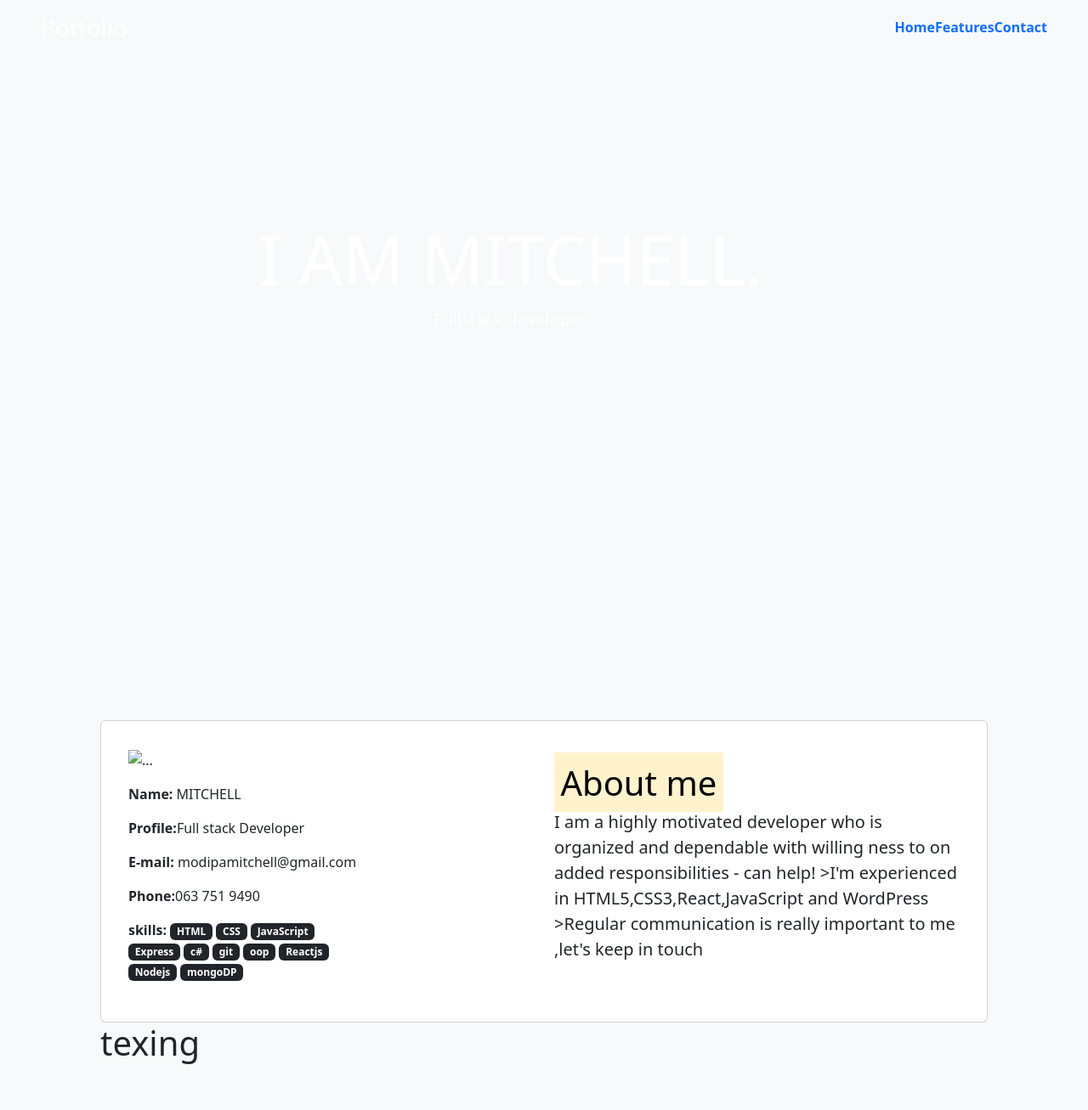
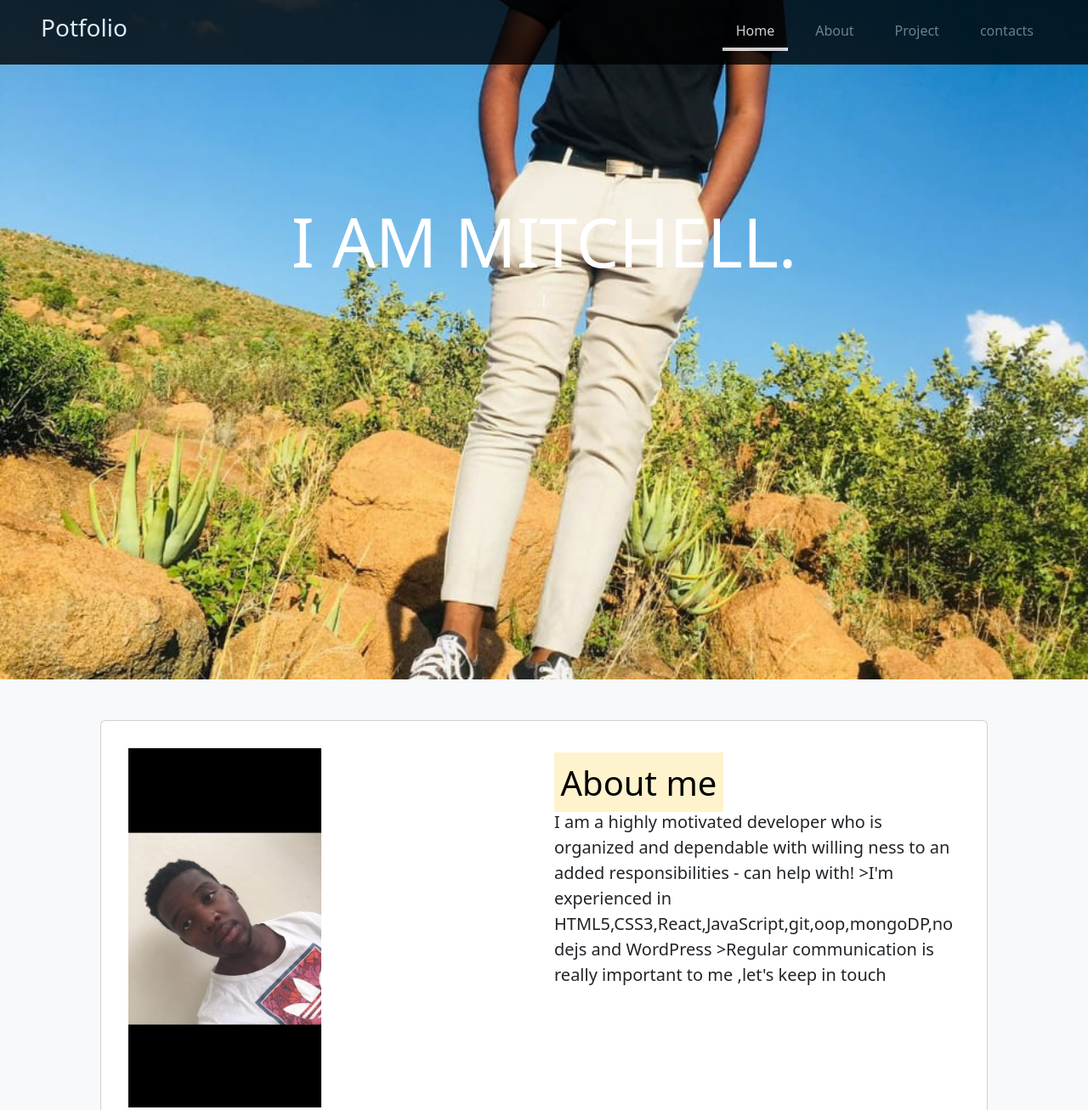
Before and after one commit to modipa/zaio-bootstrap-portfolio, a plain HTML site: page index.html in a window 1280 px wide. Shown: the top 1307 px of the page at 85% size. Drawn offline with nearby package versions, Linux system fonts and the light colour scheme; a script that the page names is missing.

Commit message:
last update

```diff
--- a/index.html
+++ b/index.html
@@ -19,33 +19,38 @@
 <link href="https://cdn.jsdelivr.net/npm/bootstrap@5.3.0/dist/css/bootstrap.min.css" rel="stylesheet">
 
     <!-- Custom styles for this template -->
-    <link href="cover.css" rel="stylesheet">
+    <link href="style.css" rel="stylesheet">
+
   </head>
+
   <body class="bg-light">
 
+    <header class="px-5 p-3 text-white fixed-top ">
+      <div>
+        <h3 class="float-md-start text-center">Potfolio</h3>
+        <nav class="nav nav-masthead justify-content-center float-md-end">
+          <a class="nav-link active" aria-current="page" href="#">Home</a>
+          <a class="nav-link" href="#about-us">About</a>
+          <a class="nav-link" href="#Projects">Project</a>
+          <a class="nav-link" href="#contacts">contacts</a>
+        </nav>
+      </div>
+    </header>
 
-<div class="banner-wrap vh-100 text-white">
+
+ <div class="banner-wrap vh-100 vw-100 text-white">
   <div class="ovarlay"></div>
 
-  <header class="px-5 p-3 text-white">
-    <div>
-      <h3 class="float-md-start text-center">Potfolio</h3>
-      <nav class="nav nav-masthead justify-content-center float-md-end">
-        <a class="nav-link fw-bold py-1 px-0 active" aria-current="page" href="#">Home</a>
-        <a class="nav-link fw-bold py-1 px-0" href="#">Features</a>
-        <a class="nav-link fw-bold py-1 px-0" href="#">Contact</a>
-      </nav>
-    </div>
-  </header>
+
 
   <main class="d-flex flex-column align-items-center justify-content-center h-75 text-center">
     <h1 class="display-1">I AM MITCHELL.</h1>
-    <p class="lead">Fullstack developer.</p>
+    <span id="typed" class="lead"></span>
 
   </main>
 </div>
 
-<section>
+<section id="about-us">
   <div class="container p-5">
     <div class="card">
       <div class="card-body p-3">
@@ -77,9 +82,9 @@
           </div>
           <div class="col-md-6 mt-3">
             <h1 class="text-center text-md-start"><mark>About me</mark></h1>
-            <p class="lead">I am a highly motivated developer who is organized and dependable with willing ness to on added responsibilities - can help!
+            <p class="lead">I am a highly motivated developer who is organized and dependable with willing ness to an added responsibilities - can help with!
 
-              >I'm experienced in HTML5,CSS3,React,JavaScript and WordPress
+              >I'm experienced in HTML5,CSS3,React,JavaScript,git,oop,mongoDP,nodejs and WordPress
 
               >Regular communication is really important to me ,let's keep in touch</p>
           </div>
@@ -91,8 +96,8 @@
   </div>
 </section>
 
-<section>
-  <div class="container p-3">
+<section id="Projects">
+  <div class="container px-5 p-3">
     <h1 class="text-center"><mark>Projects</mark></h1>
     <div class="row">
       <div class="col-md-4 mt-3">
@@ -113,7 +118,8 @@
           <div class="card-body">
             <h5 class="card-title">YouTube </h5>
             <p class="card-text">Bult this with HTML & CSS </p>
-            <a href="#" target="_blank" class="btn btn-primary">Go somewhere</a>
+            <a href="https://effervescent-scone-7055d9.netlify.app" target="_blank" class="btn btn-primary">View Webside</a>
+            <a href="#" class="btn btn-outline-dark"><i class="bi bi-code-slash"></i></a>
           </div>
         </div>
       </div>
@@ -124,7 +130,8 @@
           <div class="card-body">
             <h5 class="card-title">git</h5>
             <p class="card-text">Bult this with HTML & CSS </p>
-            <a href="#" class="btn btn-primary">Go somewhere</a>
+            <a href="https://friendly-gelato-4f912a.netlify.app/" target="_blank" class="btn btn-primary">View Webside</a>
+            <a href="#" class="btn btn-outline-dark"><i class="bi bi-code-slash"></i></a>
           </div>
         </div>
       </div>
@@ -135,7 +142,8 @@
           <div class="card-body">
             <h5 class="card-title">Twitter</h5>
             <p class="card-text">Bult this with HTML & CSS </p>
-            <a href="#" class="btn btn-primary">Go somewhere</a>
+            <a href="https://comfy-faloodeh-8bc7ee.netlify.app" target="_blank" class="btn btn-primary">View Webside</a>
+            <a href="#" class="btn btn-outline-dark"><i class="bi bi-code-slash"></i></a>
           </div>
         </div>
       </div>
@@ -146,7 +154,8 @@
           <div class="card-body">
             <h5 class="card-title">calculartar</h5>
             <p class="card-text">Bult this with HTML & CSS </p>
-            <a href="#" class="btn btn-primary">Go somewhere</a>
+            <a href="https://friendly-gelato-4f912a.netlify.app/" target="_blank" class="btn btn-primary">View Webside</a>
+            <a href="#" class="btn btn-outline-dark"><i class="bi bi-code-slash"></i></a>
           </div>
         </div>
       </div>
@@ -156,7 +165,7 @@
 </section>
 
 
-<section>
+<section id="contacts">
   <div class="container p-5">
     <div class="card p-3">
       <div class="card-body px-5 text-center">
@@ -189,5 +198,30 @@
   </div>
 </section>
 
+<script>
+  window.addEventListener("scroll", () => {
+    const header = document.querySelector("header")
+    header.classList.toggle("scrolling", window.scrolly > 0)
+
+  })
+</script>
+
+<footer class="bg-dark text-center text-white">
+  <div class="container p-3">
+    <p>Developed by MITCH</p>
+
+  </div>
+</footer>
+
+<script src="https://unpkg.com/typed.js@2.0.16/dist/typed.umd.js"></script>
+<script>
+  var typed = new Typed('#typed', {
+    strings: ['Fullstack developer.', 'Coding instructor'],
+    loop: true,
+    typeSpeed: 75,
+    shuffle: true,
+  });
+</script>
+
     </body>
 </html>
--- a/style.css
+++ b/style.css
@@ -26,7 +26,7 @@ body {
  */
 
  .banner-wrap {
-  background-image: url(./mitch.jpg);
+  background-image: url(./covar\ pic.jpg);
   background-size: cover;
   background-repeat: no-repeat;
   background-position: center;
@@ -62,3 +62,13 @@ body {
   color: #fff;
   border-bottom-color: #fff;
 }
+header {
+  background: black;
+  opacity: 80%;
+}
+
+.scrolling {
+  background: black;
+  opacity: 90%;
+  transition: all 0.5s;
+}
```
Also changed, not shown: covar pic.jpg (added), mitch.jpg (added).
